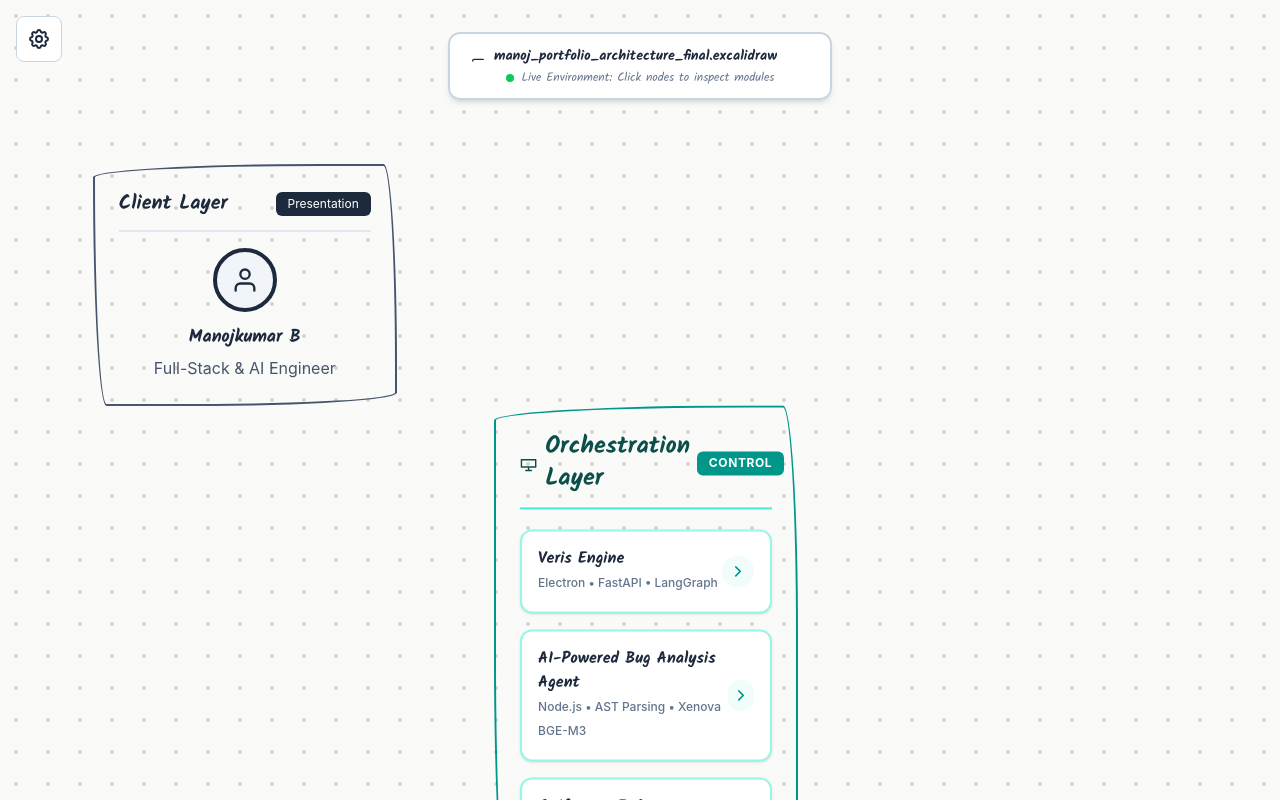
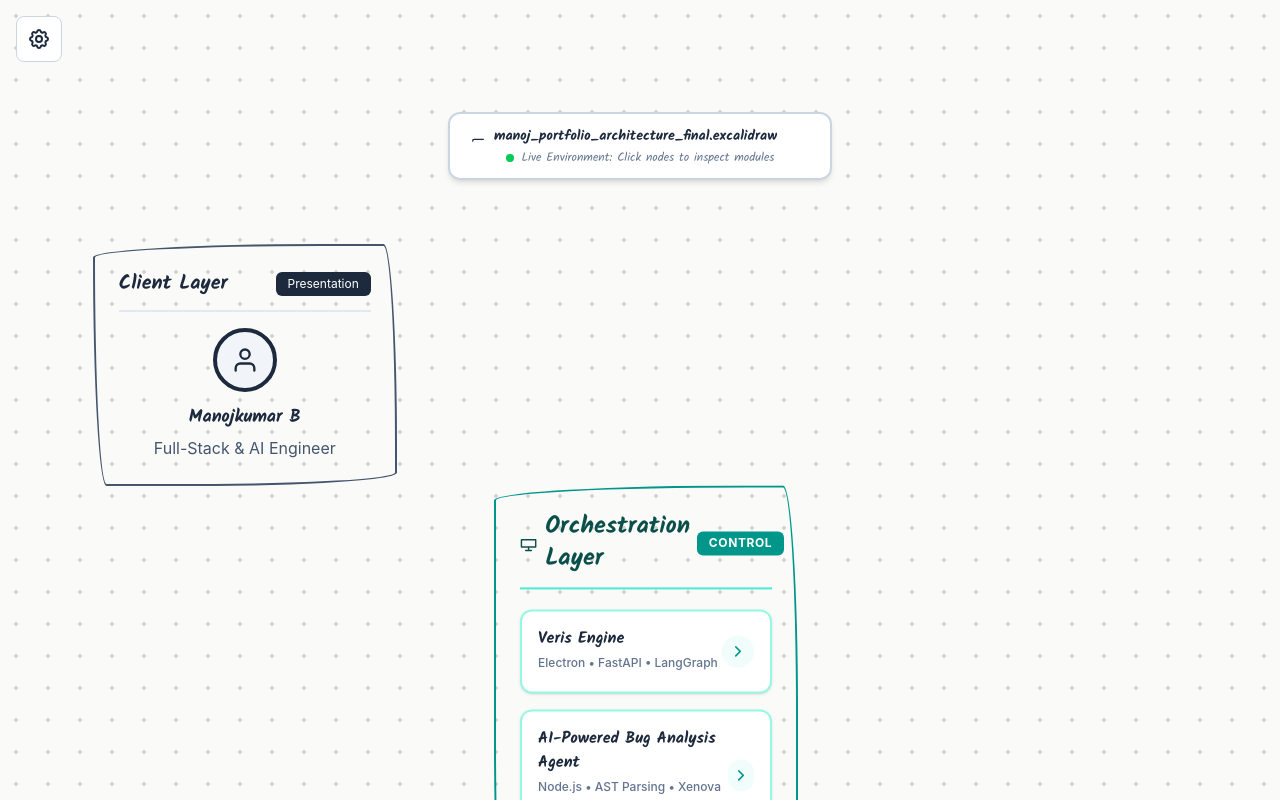
Before and after one commit to mkb05/Portfolio-1, a React (Vite) app: page / in a window 1280 px wide. Shown: the top 800 px of the page. Built offline with nearby package versions, Linux system fonts and the light colour scheme.

Commit message:
margin between switch and sketch header

```diff
--- a/src/SketchPortfolio.tsx
+++ b/src/SketchPortfolio.tsx
@@ -661,7 +661,7 @@ export default function SketchPortfolio() {
       <CustomStyles />
 
       {/* Header Info (Visible purely as doc title to set the scene) */}
-      <div className="w-full max-w-sm mx-auto mb-6 flex flex-col items-center text-slate-600 text-sm bg-white/90 backdrop-blur-sm border-2 border-slate-300 p-3 rounded-xl shadow-md z-20 relative overflow-hidden">
+      <div className="w-full max-w-sm mx-auto mb-6 mt-20 flex flex-col items-center text-slate-600 text-sm bg-white/90 backdrop-blur-sm border-2 border-slate-300 p-3 rounded-xl shadow-md z-20 relative overflow-hidden">
         <span className="font-bold flex items-center gap-2 text-slate-800 text-md w-full truncate px-2">
           <Icon d="M4 19.5A2.5 2.5 0 0 1 6.5 17H20" size={16} />
           <span className="truncate">
```
